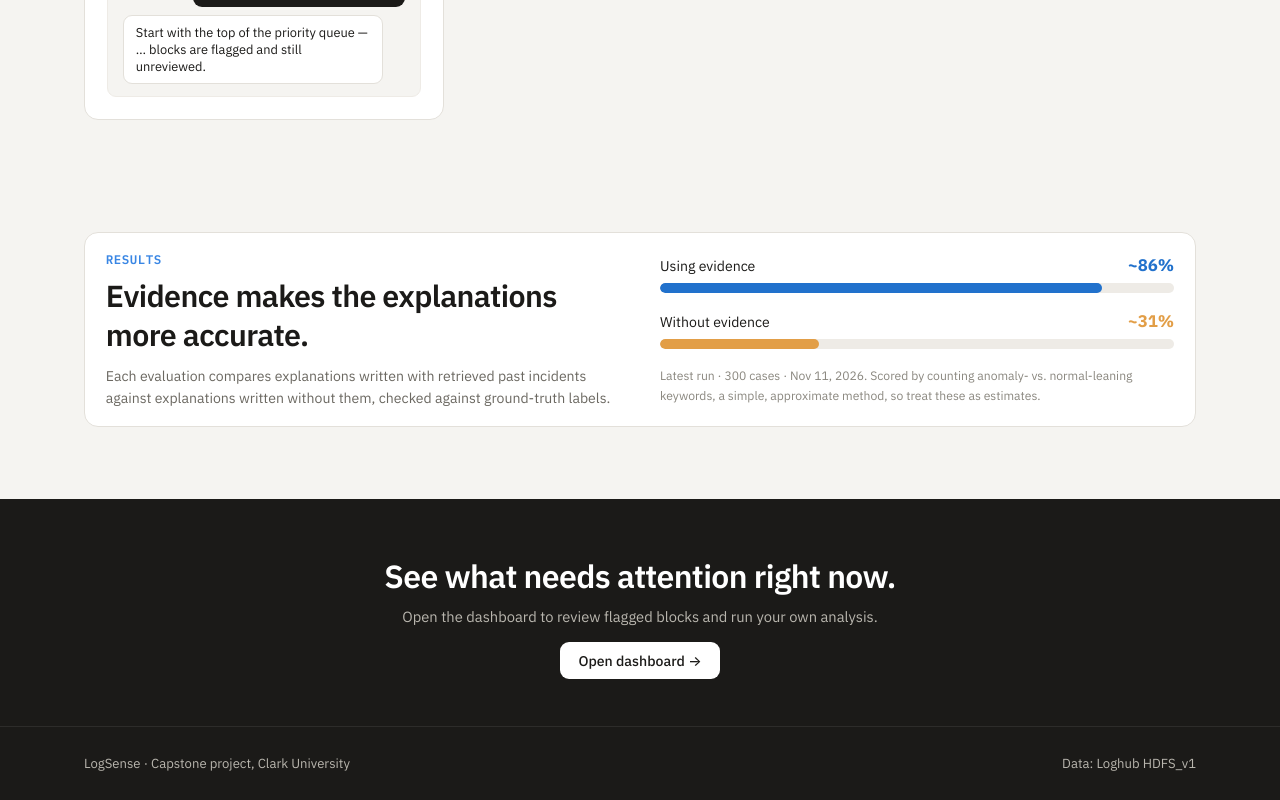
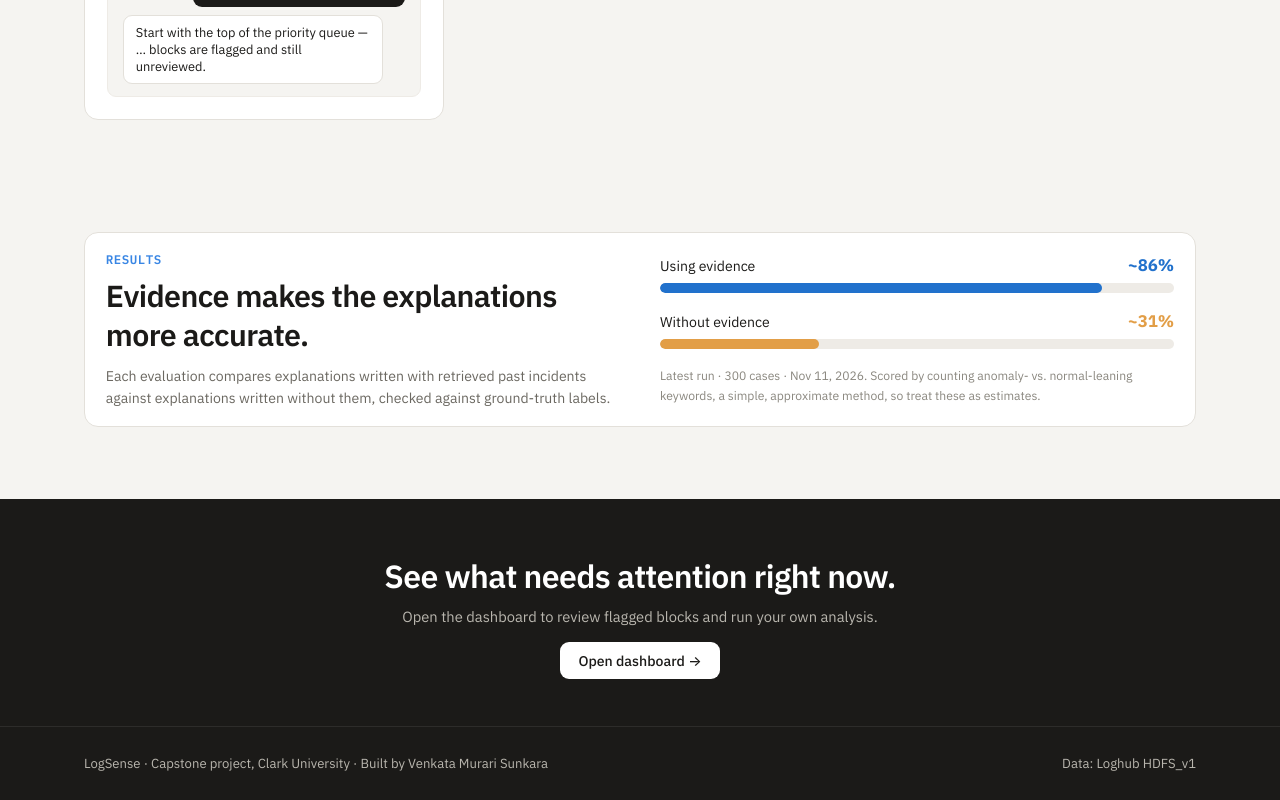
Before and after one commit to venkata-murari-sunkara/logsense, a plain HTML site: page frontend/index.html in a window 1280 px wide. Shown: the part 2113-2913 px from the top of the page. Drawn offline with Linux system fonts and the light colour scheme; no server answers.

Commit message:
Add author credit to the landing page footer
Co-Authored-By: Claude Sonnet 5 <noreply@anthropic.com>

```diff
--- a/frontend/index.html
+++ b/frontend/index.html
@@ -186,7 +186,7 @@
 
   <footer class="ls-home-footer">
     <div class="ls-home-footer-inner">
-      <div>LogSense · Capstone project, Clark University</div>
+      <div>LogSense · Capstone project, Clark University · Built by Venkata Murari Sunkara</div>
       <div>Data: Loghub HDFS_v1</div>
     </div>
   </footer>
```
